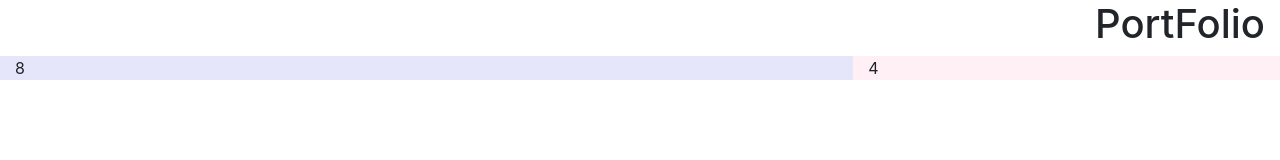
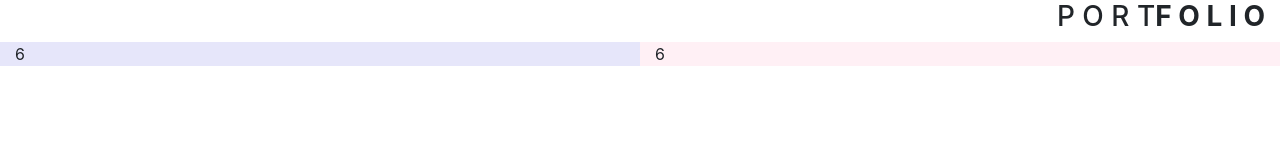
Before and after one commit to aomza12zaa/aomza12zaa.github.io, a plain HTML site: page index.html in a window 1280 px wide. Drawn offline with nearby package versions, Linux system fonts and the light colour scheme.

Commit message:
Update index.html

```diff
--- a/index.html
+++ b/index.html
@@ -12,11 +12,12 @@
 <body>
 
 <div class="container-fluid">
-  <h1 align ="right">PortFolio</h1>
+
+  <h3 align ="right">P O R T<strong>F O L I O</strong></h3>
 
   <div class="row">
-    <div class="col-sm-8" style="background-color:lavender;">8</div>
-    <div class="col-sm-4" style="background-color:lavenderblush;">4</div>
+    <div class="col-sm-6" style="background-color:lavender;">6</div>
+    <div class="col-sm-6" style="background-color:lavenderblush;">6</div>
 
   </div>
 </div>
```
